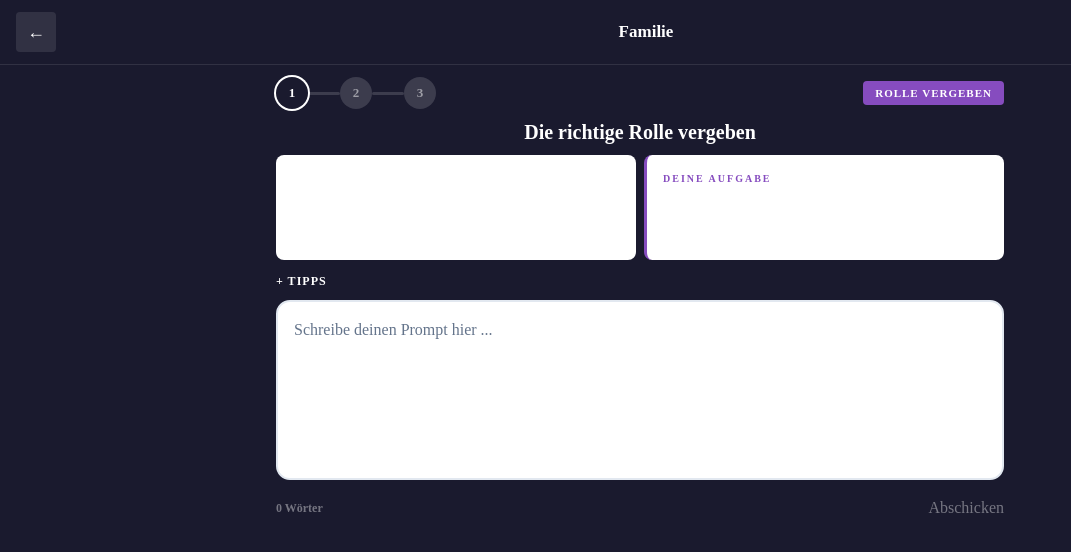
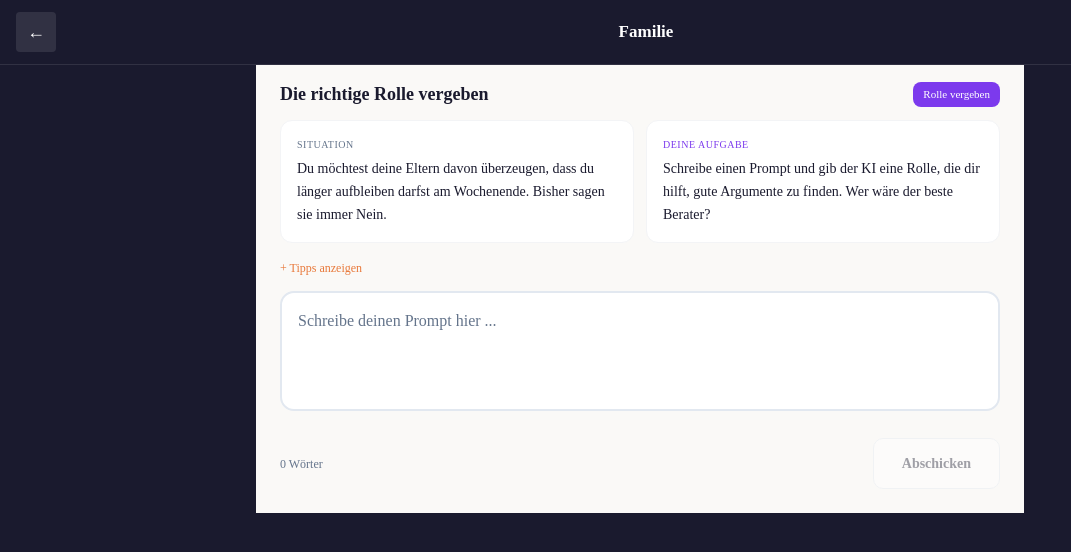
Before and after one commit to Nils43/Hivetest, a Next.js app: page /szenario/familie in a window 1280 px wide. Shown: the top 552 px of the page, without its empty margins (0-1071 px from the left). Built offline with nearby package versions, Linux system fonts and the light colour scheme.

Commit message:
feat: redesign TaskView with warm-white content layout

```diff
--- a/package.json
+++ b/package.json
@@ -10,6 +10,7 @@
   },
   "dependencies": {
     "next": "16.1.7",
+    "openai": "^6.32.0",
     "react": "19.2.3",
     "react-dom": "19.2.3"
   },
--- a/src/app/szenario/[id]/page.tsx
+++ b/src/app/szenario/[id]/page.tsx
@@ -117,7 +117,6 @@ export default function SzenarioPage() {
         task={scenario.tasks[currentTask]}
         taskNumber={currentTask + 1}
         totalTasks={scenario.tasks.length}
-        scenarioColor={scenario.color}
         onComplete={(earnedStars: number) => {
           setTotalStars((prev) => prev + earnedStars);
           setTaskStars((prev) => [...prev, earnedStars]);
--- a/src/components/TaskView.tsx
+++ b/src/components/TaskView.tsx
@@ -2,17 +2,18 @@
 
 import { useState } from "react";
 import type { Task } from "@/data/scenarios";
+import { typeColors } from "@/data/scenarioColors";
 import StarRating from "./StarRating";
 
 interface TaskViewProps {
   task: Task;
   taskNumber: number;
   totalTasks: number;
-  scenarioColor: string;
   onComplete: (stars: number) => void;
 }
 
-function evaluatePrompt(input: string, task: Task): number {
+// Fallback: regelbasierte Bewertung bei API-Ausfall
+function evaluatePromptFallback(input: string, task: Task): number {
   const lower = input.toLowerCase();
   const words = lower.split(/\s+/);
   let score = 0;
@@ -27,154 +28,184 @@ function evaluatePrompt(input: string, task: Task): number {
   return 1;
 }
 
-const typeConfig: Record<string, { label: string; color: string }> = {
-  rolle:    { label: "Rolle vergeben",    color: "#864CBF" },
-  fehler:   { label: "Fehler finden",     color: "#E21B3C" },
-  ergebnis: { label: "Ergebnis definieren", color: "#1368CE" },
-};
-
 export default function TaskView({ task, taskNumber, totalTasks, onComplete }: TaskViewProps) {
   const [prompt, setPrompt] = useState("");
   const [showResult, setShowResult] = useState(false);
   const [stars, setStars] = useState(0);
   const [showHints, setShowHints] = useState(false);
   const [showExample, setShowExample] = useState(false);
+  const [isLoading, setIsLoading] = useState(false);
+  const [aiResponse, setAiResponse] = useState("");
+  const [aiFeedback, setAiFeedback] = useState("");
 
-  const config = typeConfig[task.type];
+  const config = typeColors[task.type];
   const wordCount = prompt.trim().split(/\s+/).filter(Boolean).length;
   const canSubmit = prompt.trim().length >= 10;
 
-  const handleSubmit = () => {
-    if (!canSubmit) return;
-    setStars(evaluatePrompt(prompt, task));
+  const handleSubmit = async () => {
+    if (!canSubmit || isLoading) return;
+    setIsLoading(true);
+
+    try {
+      const taskPayload = {
+        type: task.type,
+        situation: task.situation,
+        instruction: task.instruction,
+        keywords: task.keywords,
+        badPrompt: task.badPrompt,
+        badOutput: task.badOutput,
+      };
+      const res = await fetch("/api/evaluate", {
+        method: "POST",
+        headers: { "Content-Type": "application/json" },
+        body: JSON.stringify({ prompt, task: taskPayload }),
+      });
+
+      if (!res.ok) throw new Error("API error");
+
+      const data = await res.json();
+      if (data.error) throw new Error(data.error);
+
+      setStars(data.stars);
+      setAiResponse(data.response);
+      setAiFeedback(data.feedback);
+    } catch {
+      setStars(evaluatePromptFallback(prompt, task));
+      setAiResponse("");
+      setAiFeedback("");
+    } finally {
+      setIsLoading(false);
       setShowResult(true);
+    }
   };
+
+  const feedbackText =
+    aiFeedback ||
+    (stars === 3
+      ? task.feedback.threeStars
+      : stars === 2
+        ? task.feedback.twoStars
+        : task.feedback.oneStar);
 
   return (
     <>
-      {/* Full viewport layout – no scrolling */}
-      <div className="h-[calc(100dvh-65px)] bg-k-purple flex flex-col justify-center px-3 sm:px-5 py-3 sm:max-w-3xl sm:mx-auto">
-        {/* Top: Steps + badge (compact) */}
-        <div className="flex items-center justify-between mb-2">
-          <div className="flex items-center gap-0">
-            {Array.from({ length: totalTasks }).map((_, i) => (
-              <div key={i} className="flex items-center">
-                <div className={`w-7 h-7 sm:w-8 sm:h-8 rounded-full flex items-center justify-center font-black text-[11px] sm:text-[13px] ${
-                  i < taskNumber - 1 ? "bg-k-green text-white" : i === taskNumber - 1 ? "bg-k-green text-white ring-2 ring-k-green/30" : "bg-white/15 text-white/50"
-                }`}>
-                  {i < taskNumber - 1 ? "✓" : i + 1}
-                </div>
-                {i < totalTasks - 1 && <div className={`w-6 sm:w-8 h-[3px] rounded ${i < taskNumber - 1 ? "bg-k-green" : "bg-white/15"}`} />}
-              </div>
-            ))}
-          </div>
-          <span className="text-[10px] sm:text-[11px] font-black uppercase tracking-[1px] px-2 sm:px-3 py-1 rounded" style={{ background: config.color }}>
+      <div className="flex-1 bg-content-bg flex flex-col px-4 sm:px-6 py-4 sm:max-w-3xl sm:mx-auto overflow-y-auto">
+        {/* Task type badge + title */}
+        <div className="flex items-center justify-between mb-3">
+          <h2 className="text-[16px] sm:text-[18px] font-bold text-text-primary">{task.title}</h2>
+          <span
+            className="text-[10px] sm:text-[11px] font-medium px-2.5 py-1 rounded-lg text-white"
+            style={{ background: config.color }}
+          >
             {config.label}
           </span>
         </div>
 
-        {/* Title */}
-        <h2 className="text-[16px] sm:text-[20px] font-black text-white text-center mb-2">{task.title}</h2>
-
-        {/* Middle: Content area – fills available space */}
-        <div className="flex-1 flex flex-col min-h-0 gap-2">
-          {/* Info cards row */}
-          <div className="grid grid-cols-2 gap-2 flex-shrink-0">
-            {/* Situation card */}
-            <div className="bg-white rounded-lg p-2 sm:p-4 text-k-dark-gray">
-              <p className="text-[9px] sm:text-[10px] font-black text-k-gray uppercase tracking-[2px] mb-1">Situation</p>
-              <p className="text-[11px] sm:text-[13px] leading-snug">{task.situation}</p>
+        {/* Info cards */}
+        <div className="grid grid-cols-1 sm:grid-cols-2 gap-3 mb-3">
+          <div className="bg-white rounded-xl p-3 sm:p-4 border border-gray-100">
+            <p className="text-[10px] font-medium text-text-secondary uppercase tracking-wider mb-1.5">Situation</p>
+            <p className="text-[13px] sm:text-[14px] text-text-primary leading-relaxed">{task.situation}</p>
           </div>
 
-            {/* Fehler type: show bad prompt instead of instruction here */}
           {task.type === "fehler" && task.badPrompt ? (
-              <div className="bg-white rounded-lg p-2 sm:p-4 text-k-dark-gray" style={{ borderLeft: `3px solid #E21B3C` }}>
-                <p className="text-[9px] sm:text-[10px] font-black text-k-red uppercase tracking-[2px] mb-1">Fehlerhafter Prompt</p>
-                <p className="text-[11px] sm:text-[13px] italic bg-k-near-white rounded p-1.5">&quot;{task.badPrompt}&quot;</p>
+            <div className="bg-[#fef2f2] rounded-xl p-3 sm:p-4">
+              <p className="text-[10px] font-medium text-error uppercase tracking-wider mb-1.5">Fehlerhafter Prompt</p>
+              <p className="text-[13px] sm:text-[14px] text-text-primary italic">&quot;{task.badPrompt}&quot;</p>
             </div>
           ) : (
-              <div className="bg-white rounded-lg p-2 sm:p-4 text-k-dark-gray" style={{ borderLeft: `3px solid ${config.color}` }}>
-                <p className="text-[9px] sm:text-[10px] font-black uppercase tracking-[2px] mb-1" style={{ color: config.color }}>Deine Aufgabe</p>
-                <p className="text-[11px] sm:text-[13px] leading-snug">{task.instruction}</p>
+            <div className="bg-white rounded-xl p-3 sm:p-4 border border-gray-100">
+              <p className="text-[10px] font-medium uppercase tracking-wider mb-1.5" style={{ color: config.color }}>Deine Aufgabe</p>
+              <p className="text-[13px] sm:text-[14px] text-text-primary leading-relaxed">{task.instruction}</p>
             </div>
           )}
         </div>
 
-          {/* For fehler: show instruction + bad output in a second row */}
         {task.type === "fehler" && task.badOutput && (
-            <div className="grid grid-cols-2 gap-2 flex-shrink-0">
-              <div className="bg-white rounded-lg p-2 sm:p-4 text-k-dark-gray" style={{ borderLeft: `3px solid #EB670F` }}>
-                <p className="text-[9px] sm:text-[10px] font-black text-k-orange uppercase tracking-[2px] mb-1">KI-Antwort</p>
-                <p className="text-[11px] sm:text-[13px] leading-snug line-clamp-3">{task.badOutput}</p>
+          <div className="grid grid-cols-1 sm:grid-cols-2 gap-3 mb-3">
+            <div className="bg-[#fff7ed] rounded-xl p-3 sm:p-4">
+              <p className="text-[10px] font-medium text-xp uppercase tracking-wider mb-1.5">KI-Antwort</p>
+              <p className="text-[13px] sm:text-[14px] text-text-primary leading-relaxed line-clamp-3">{task.badOutput}</p>
             </div>
-              <div className="bg-white rounded-lg p-2 sm:p-4 text-k-dark-gray" style={{ borderLeft: `3px solid ${config.color}` }}>
-                <p className="text-[9px] sm:text-[10px] font-black uppercase tracking-[2px] mb-1" style={{ color: config.color }}>Deine Aufgabe</p>
-                <p className="text-[11px] sm:text-[13px] leading-snug">{task.instruction}</p>
+            <div className="bg-white rounded-xl p-3 sm:p-4 border border-gray-100">
+              <p className="text-[10px] font-medium uppercase tracking-wider mb-1.5" style={{ color: config.color }}>Deine Aufgabe</p>
+              <p className="text-[13px] sm:text-[14px] text-text-primary leading-relaxed">{task.instruction}</p>
             </div>
           </div>
         )}
 
-          {/* Hints (collapsible, compact) */}
-          <div className="flex-shrink-0">
-            <button onClick={() => setShowHints(!showHints)} className="text-[11px] sm:text-[12px] font-black text-k-golden uppercase tracking-[1px]">
-              {showHints ? "— Tipps" : "+ Tipps"}
+        {/* Hints */}
+        <div className="mb-3">
+          <button onClick={() => setShowHints(!showHints)} className="text-[12px] font-medium text-xp">
+            {showHints ? "– Tipps ausblenden" : "+ Tipps anzeigen"}
           </button>
           {showHints && (
-              <div className="bg-white rounded-lg p-2 sm:p-3 mt-1 animate-fade-in text-k-dark-gray" style={{ borderLeft: "3px solid #FFC00A" }}>
-                <div className="flex flex-wrap gap-x-4 gap-y-1">
+            <div className="bg-white rounded-xl p-3 mt-2 border border-gray-100 animate-fade-in">
+              <div className="flex flex-col gap-1.5">
                 {task.hints.map((hint, i) => (
-                    <p key={i} className="text-[11px] sm:text-[12px]"><span className="text-k-golden font-black">&#x25B8;</span> {hint}</p>
+                  <p key={i} className="text-[13px] text-text-primary"><span className="text-xp mr-1.5">▸</span>{hint}</p>
                 ))}
               </div>
             </div>
           )}
         </div>
 
-          {/* Textarea – flexible height, capped */}
-          <div className="flex-1 flex flex-col min-h-0 max-h-[220px] sm:flex-none sm:h-[180px]">
+        {/* Textarea or AI Response */}
+        <div className="flex-1 min-h-[100px] max-h-[220px] sm:max-h-[240px] mb-3">
+          {showResult && aiResponse ? (
+            <div className="h-full overflow-y-auto bg-white rounded-xl p-3 sm:p-4 border-l-4 border-success">
+              <p className="text-[10px] font-medium text-success uppercase tracking-wider mb-1.5">KI-Antwort</p>
+              <p className="text-[13px] sm:text-[14px] text-text-primary leading-relaxed whitespace-pre-line">{aiResponse}</p>
+            </div>
+          ) : (
             <textarea
               value={prompt}
               onChange={(e) => setPrompt(e.target.value)}
               placeholder="Schreibe deinen Prompt hier ..."
-              className="prompt-textarea flex-1"
-              style={{ minHeight: "60px" }}
+              className="prompt-textarea h-full"
+              disabled={isLoading}
             />
+          )}
         </div>
 
-          {/* Button bar – directly under textarea */}
-          <div className="flex items-center justify-between pt-2 flex-shrink-0">
-            <span className="text-[12px] font-bold text-white/40">{wordCount} Wörter</span>
+        {/* Button bar */}
+        <div className="flex items-center justify-between py-2">
+          <span className="text-[12px] font-medium text-text-secondary">{wordCount} Wörter</span>
+          {isLoading ? (
+            <div className="flex items-center gap-2">
+              <div className="animate-spin w-4 h-4 border-2 border-text-secondary/30 border-t-text-primary rounded-full" />
+              <span className="text-[13px] font-medium text-text-secondary">KI analysiert...</span>
+            </div>
+          ) : !showResult ? (
             <button
               onClick={handleSubmit}
               disabled={!canSubmit}
-              className={canSubmit ? "btn-kahoot btn-kahoot-green" : "btn-kahoot btn-kahoot-white"}
-              style={!canSubmit ? { opacity: 0.4 } : {}}
+              className={canSubmit ? "btn-primary" : "btn-secondary opacity-40 cursor-not-allowed"}
             >
               Abschicken
             </button>
+          ) : null}
         </div>
 
-          {/* Example (only after result) */}
+        {/* Example prompt */}
         {showResult && (
-            <div className="flex-shrink-0">
-              <button onClick={() => setShowExample(!showExample)} className="text-[11px] font-black text-k-bright-green uppercase tracking-[1px]">
-                {showExample ? "— Beispiel" : "+ Beispiel-Prompt"}
+          <div className="mt-1">
+            <button onClick={() => setShowExample(!showExample)} className="text-[12px] font-medium text-success">
+              {showExample ? "– Beispiel ausblenden" : "+ Beispiel-Prompt anzeigen"}
             </button>
             {showExample && (
-                <div className="bg-white rounded-lg p-2 sm:p-3 mt-1 animate-fade-in text-k-dark-gray" style={{ borderLeft: "3px solid #26890C" }}>
-                  <p className="text-[11px] sm:text-[12px] italic leading-snug">&quot;{task.exampleGoodPrompt}&quot;</p>
+              <div className="bg-white rounded-xl p-3 mt-2 border-l-4 border-success animate-fade-in">
+                <p className="text-[13px] text-text-primary italic leading-relaxed">&quot;{task.exampleGoodPrompt}&quot;</p>
               </div>
             )}
           </div>
         )}
       </div>
 
-      </div>
-
       {showResult && (
         <StarRating
           stars={stars}
-          feedback={stars === 3 ? task.feedback.threeStars : stars === 2 ? task.feedback.twoStars : task.feedback.oneStar}
+          feedback={feedbackText}
           onContinue={() => onComplete(stars)}
           isLastTask={taskNumber === totalTasks}
         />
```
Also changed, not shown: src/app/api/evaluate/route.ts (added, +123 -0 lines), 2 other files (tests, documents, lock files or other folders). Lines whose indentation alone changed are shown as unchanged.
